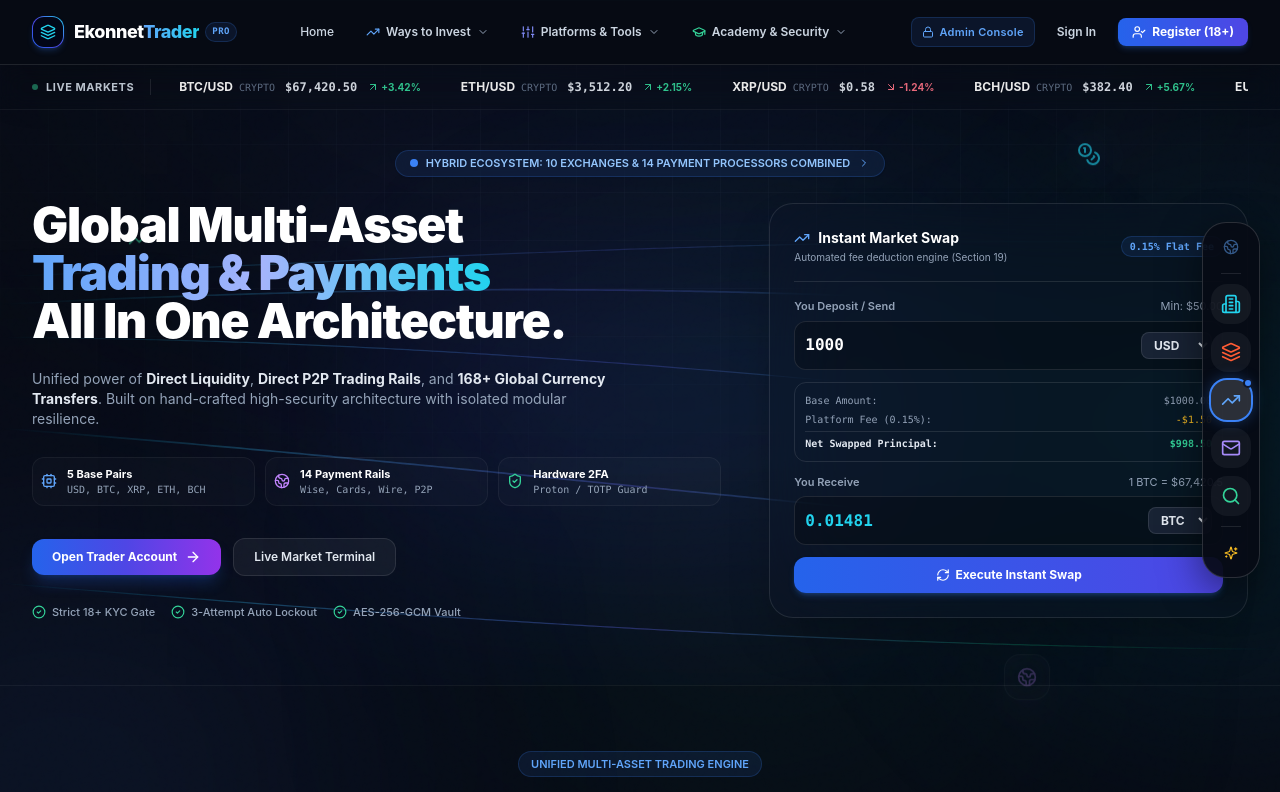
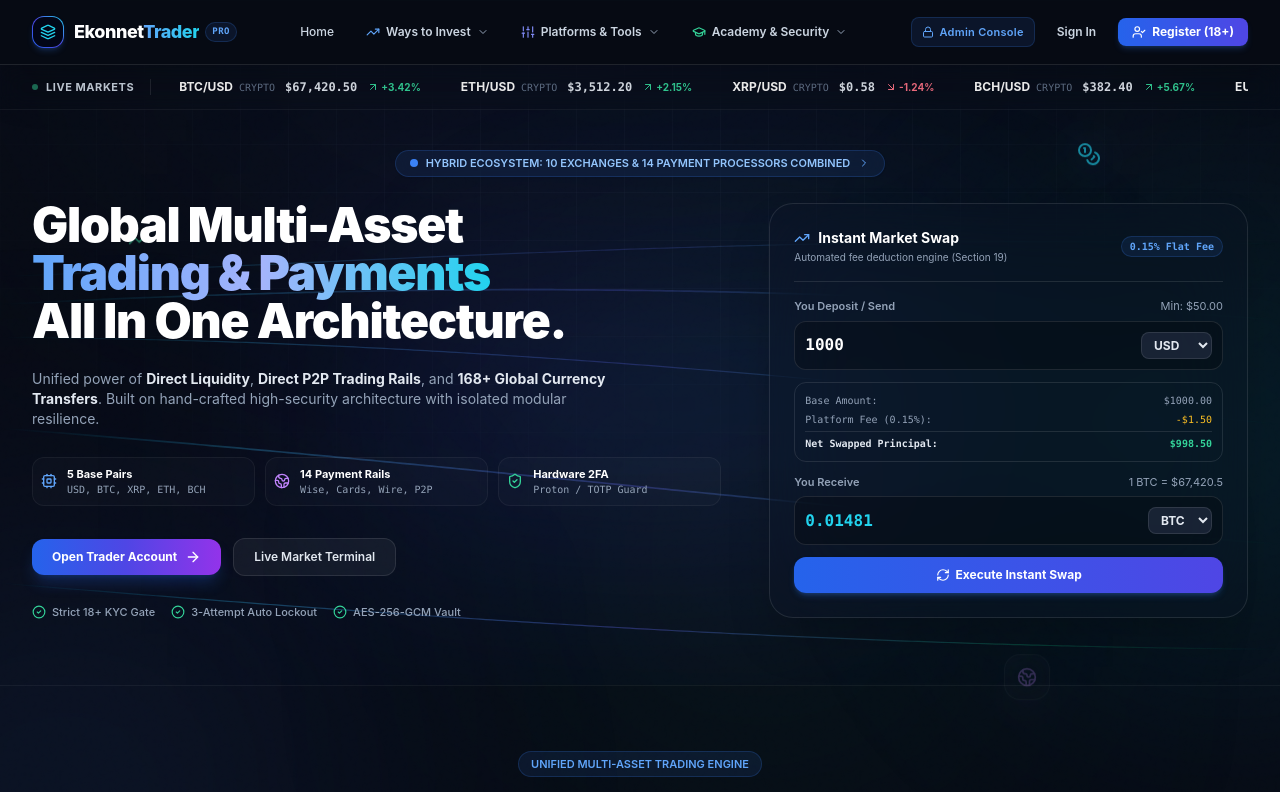
Before and after one commit to MuhammadAhmadAk/EKONNET-TRADER, a Next.js app: page / in a window 1280 px wide. Shown: the top 792 px of the page. Built offline with nearby package versions, Linux system fonts and the light colour scheme.

Commit message:
feat: comment out FloatingEcosystemDock from homepage

```diff
--- a/src/app/page.tsx
+++ b/src/app/page.tsx
@@ -42,7 +42,7 @@ export default function LandingPage() {
   return (
     <div className="min-h-screen flex flex-col bg-transparent">
       {isPageLoading && <LoadingScreen />}
-      <FloatingEcosystemDock currentPlatformId="ekonnet" />
+      {/* <FloatingEcosystemDock currentPlatformId="ekonnet" /> */}
 
       {/* Toast Notification */}
       {activeNotification && (
```
